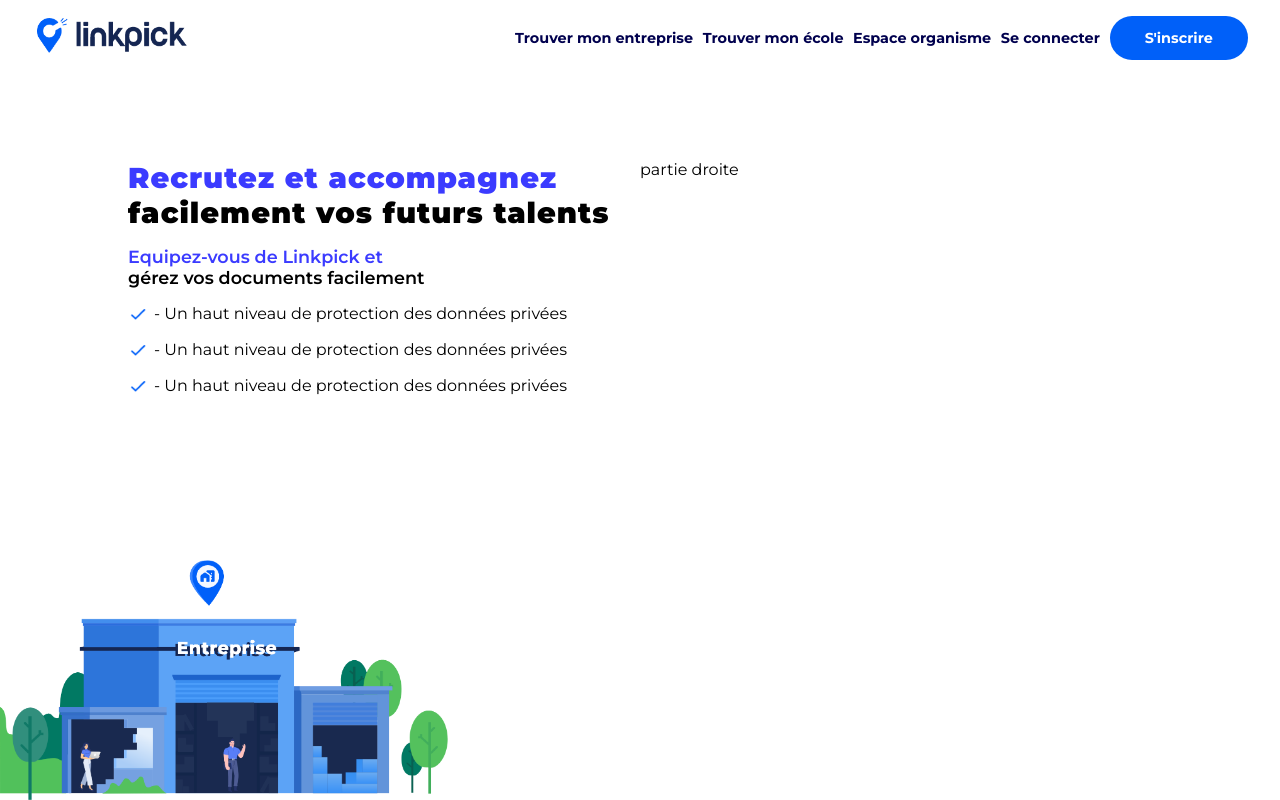
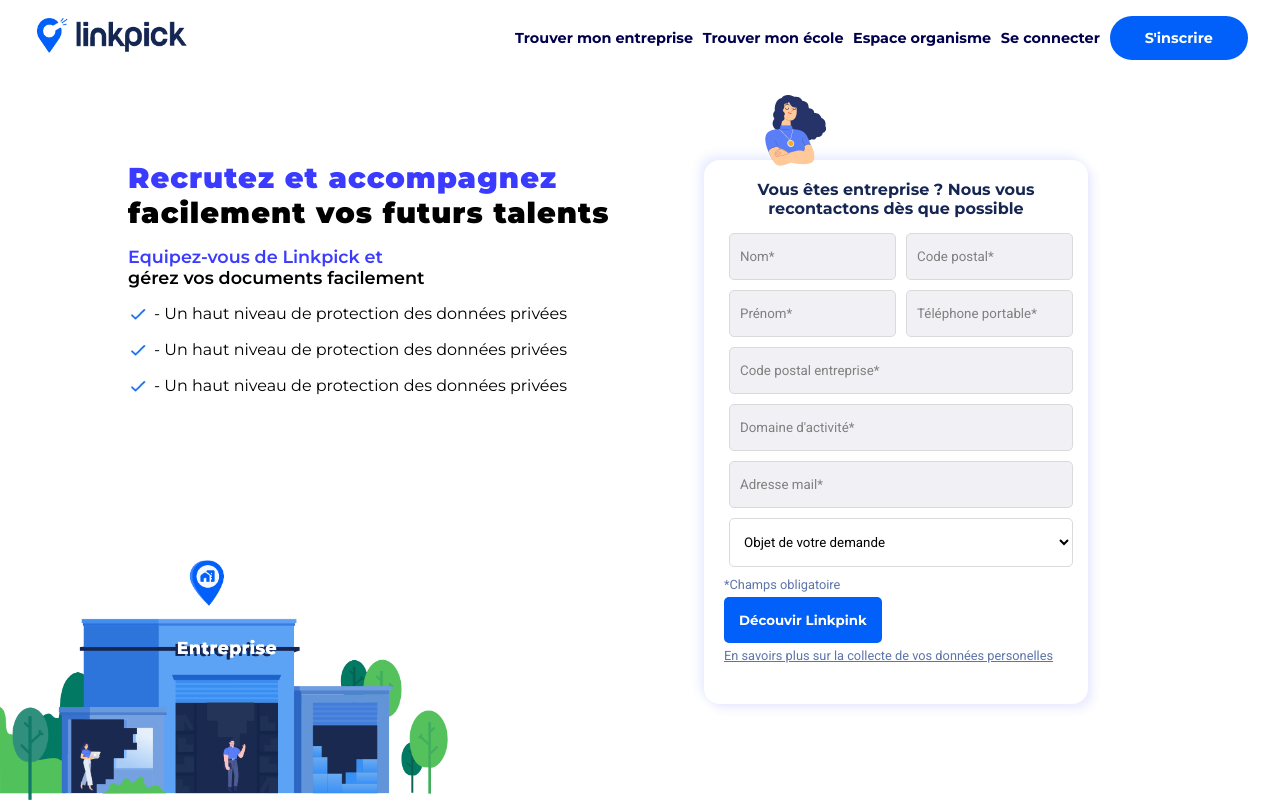
Before and after one commit to yannis-staali/linkpick, a React (Create React App) app: page /solution-entreprise in a window 1280 px wide. Built offline with nearby package versions, Linux system fonts and the light colour scheme.

Commit message:
integration du form et début des premières images autour

```diff
--- a/src/components/Form.css
+++ b/src/components/Form.css
@@ -1,14 +1,17 @@
 #form {
     background-color: rgb(255, 255, 255);
     border-radius: 1rem;
-    padding: 30px;
-    width : 30vw;
-    margin : 20px;
+    padding: 20px;
+    max-width : 450px;
+    /* margin : 20px; */
     box-shadow: 5px 5px 10px rgba(62, 72, 255, 0.102), -5px -5px 10px rgba(50, 102, 255, 0.102);
+
 }
 #form h2 {
+    font-size: 1rem;
     text-align : center;
-    padding: 30px;
+    /* padding: 30px; */
+    margin-bottom: 10px;
     color : var(--darkBlue);
 }
 #form button {
@@ -63,8 +66,8 @@
 }
 
 .champs-obligatoire, .en-savoir-plus {
-    padding : 10px 0px;
-    font-size: 1rem;
+    padding : 5px 0px;
+    font-size: 0.8rem;
     color : #5D75A8;
     font-family: 'Roboto', sans-serif;
 }
--- a/src/components/solutionEntreprise/section_1.css
+++ b/src/components/solutionEntreprise/section_1.css
@@ -4,25 +4,20 @@
 
 
 .soluc_ent_section1_containeur{
-
     /* background-color: aqua; */
     background-repeat: no-repeat;
-    /* background-size: contain; */
     background-image: url('../../images/solution_entreprise_background.png');
     background-size: 35%;
     background-position-y: bottom    ;
-
     height: 100vh;
     display: flex;
     align-items: center;
-    /* width: 100vw; */
 }
 
 .soluc_ent_section1_containeur_secondaire{
     /* background-color: brown; */
     display: flex;
     justify-content: center;
-    /* margin-top: 5%; */
     height: 60%;
     width: 100vw;
 }
@@ -31,11 +26,10 @@
     width: 40%;
     height: 100%;
 }
-
-.soluc_ent_section1_partie_gauche_containeur{
-    /* background-color: azure; */
+.soluc_ent_section1_partie_droite_containeur{
+    padding-left: 5%;
+    padding-right: 5%;
 }
-
 
 .soluc_ent_section1_partie_gauche_contenu_h1{
     font-weight: 900;
@@ -50,26 +44,33 @@
 }
 
 .soluc_ent_section1_partie_gauche_contenu_liste{
-    /* background-color: blueviolet; */
     margin-top: 2vh;
 }
 
 .soluc_ent_section1_partie_gauche_contenu_liste > li {
-    /* background-color: yellow; */
     display: flex;
     align-items:flex-start;
 
 }
 .soluc_ent_section1_partie_gauche_contenu_liste > li > img{
-    /* background-color: blue; */
     height: 20px;
     margin-right: 6px;
 
 }
 
 .soluc_ent_section1_partie_gauche_contenu_liste > li > p{
-    /* background-color: red; */
     display: block;
     height: 20px;
 
 }
+
+.soluc_ent_section1_partie_droite_img_etudiante{
+    position: absolute;
+    transform: translate(50px, -65px);
+    z-index: -10;
+}
+.soluc_ent_section1_partie_droite_img_bras_etudiante{
+    position: absolute;
+    transform: translate(65px, -15px);
+    z-index: 10;
+}
--- a/src/components/solutionEntreprise/section_1.js
+++ b/src/components/solutionEntreprise/section_1.js
@@ -1,5 +1,8 @@
 import './section_1.css'
 import done_img from '../../images/done_black.png'
+import etudiante from '../../images/Etudiante.png'
+import brasEtudiante from '../../images/Bras étudiante.png'
+import Form from '../Form'
 
 const Section_1 = () =>{
 
@@ -36,7 +39,9 @@
 
                 {/* --------partie pour le formulaire */}
                 <div className='soluc_ent_section1_partie_droite_containeur'>
-                    partie droite
+                    <img className='soluc_ent_section1_partie_droite_img_etudiante' src={etudiante}/>
+                    <img className='soluc_ent_section1_partie_droite_img_bras_etudiante' src={brasEtudiante}/>
+                    <Form/>
                 </div>
 
             </div>
```
Also changed, not shown: src/images/Bras étudiante.png (added), src/images/Etudiante.png (added).
